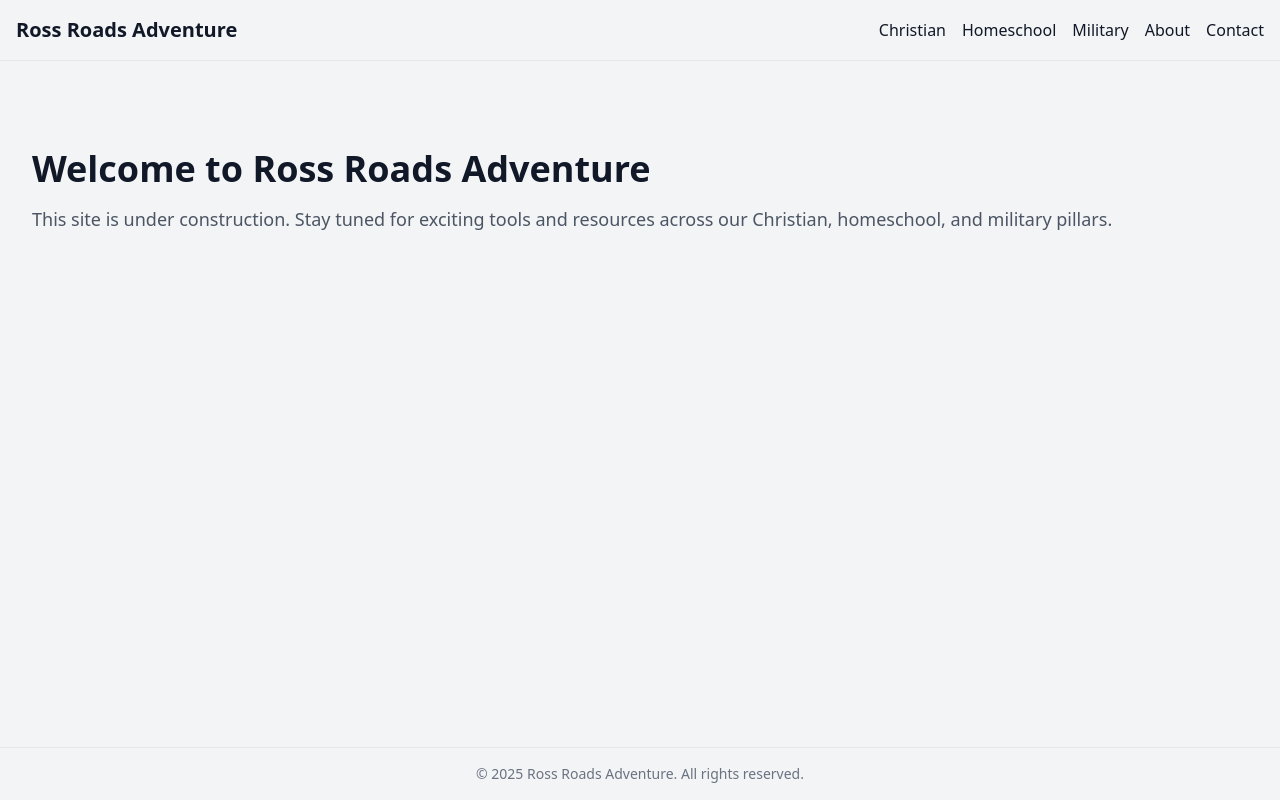
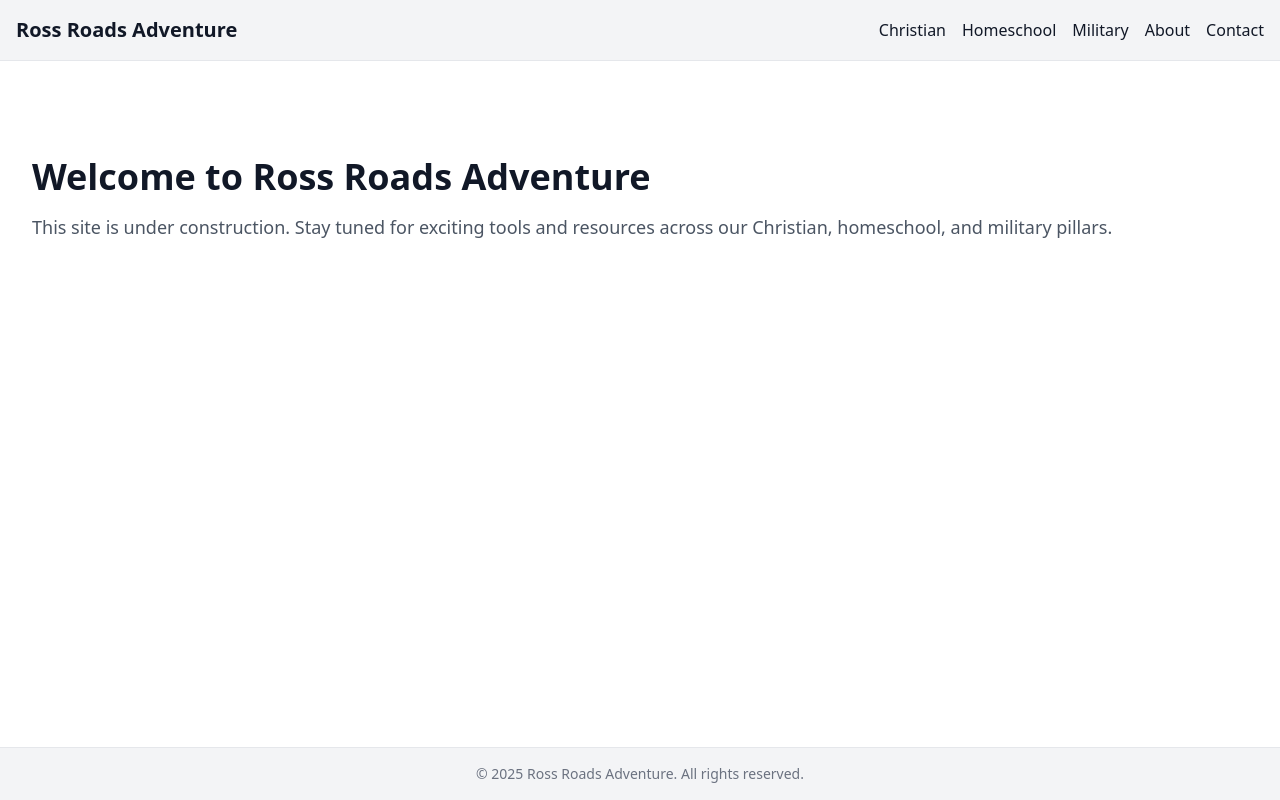
Before and after one commit to justross50/ross-roads-adventure, a Next.js app: page / in a window 1280 px wide. Built offline with nearby package versions, Linux system fonts and the light colour scheme.

Commit message:
Update layout with navigation and footer

```diff
--- a/src/app/layout.tsx
+++ b/src/app/layout.tsx
@@ -1,23 +1,23 @@
-import '@/styles/globals.css';
-import type { Metadata } from 'next';
-import Nav from '../components/Nav';
-import Footer from '../components/Footer';
+import '@/styles/globals.css'
+import type { Metadata } from 'next'
+import Nav from '../components/Nav'
+import Footer from '../components/Footer'
 
 export const metadata: Metadata = {
   title: 'Ross Roads Adventure',
   description: 'Explore our Christian, homeschool, and military resources.',
-};
+}
 
 export default function RootLayout({ children }: { children: React.ReactNode }) {
   return (
     <html lang="en" className="scroll-smooth">
-      <body className="flex flex-col min-h-screen bg-gray-100 text-gray-900 dark:bg-gray-900 dark:text-gray-100" suppressHydrationWarning={true}>
+      <body className="flex min-h-screen flex-col bg-white text-gray-900 dark:bg-gray-900 dark:text-gray-100" suppressHydrationWarning>
         <Nav />
-        <main className="flex-1 container mx-auto px-4 py-6">
+        <main className="container mx-auto w-full flex-1 px-4 py-8">
           {children}
         </main>
         <Footer />
       </body>
     </html>
-  );
+  )
 }
```
